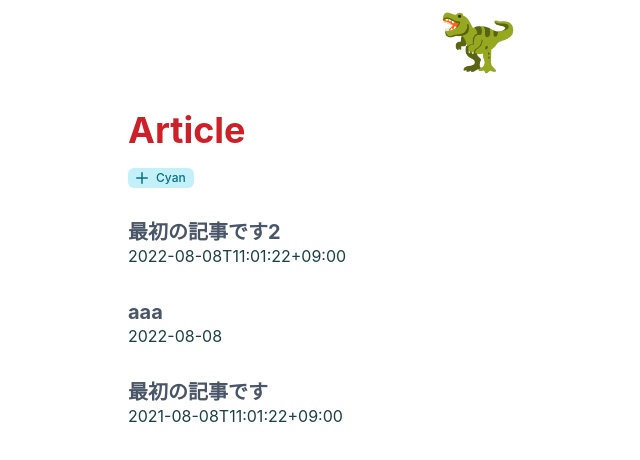
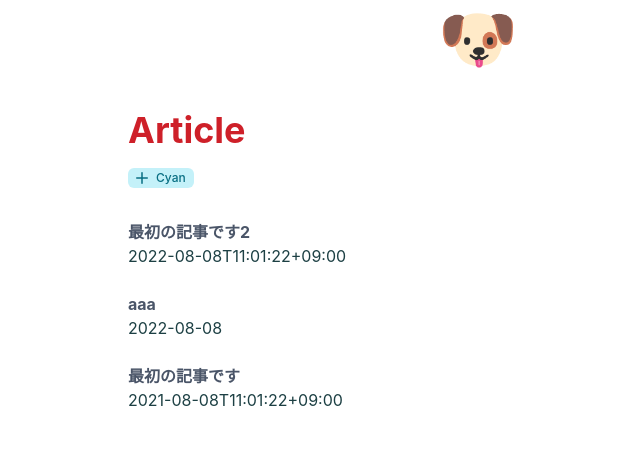
Before and after one commit to kzhub/mdx-blog, a Next.js app: page / in a window 1280 px wide. Shown: the top 460 px of the page, without its empty margins (162-802 px from the left). Built offline with nearby package versions, Linux system fonts and the light colour scheme.

Commit message:
Fix build bug (key)

```diff
--- a/pages/index.tsx
+++ b/pages/index.tsx
@@ -25,7 +25,7 @@ export default function Home({ data }: { data: Array<any> }) {
 	return (
 		<>
 			<Head>
-				<title>🦖Markdown Note</title>
+				<title>🦖</title>
 				<meta name="description" content="Generated by next.js" />
 				<meta name="viewport" content="width=device-width, initial-scale=1" />
 				<link rel="icon" href="/favicon.ico" />
@@ -34,7 +34,7 @@ export default function Home({ data }: { data: Array<any> }) {
 				<Heading as='h1' fontSize={64}>
 					<Link href='/'>
 						<Center>
-							🦖
+							🐶
 						</Center>
 					</Link>
 				</Heading>
@@ -57,10 +57,10 @@ export default function Home({ data }: { data: Array<any> }) {
 						{data.map((item) => (
 							<li>
 								<Link href={`/posts/${item.id}`}>
-									<Heading as='h3' size='md' noOfLines={1}
+									<Heading as='h3' size='s' noOfLines={1}
 										color='#4A5568'
-										mt='32px'
-										font-fontWeight='300'
+										mt='24px'
+										// font-fontWeight=''
 									>
 										{item.title}
 									</Heading>
```
